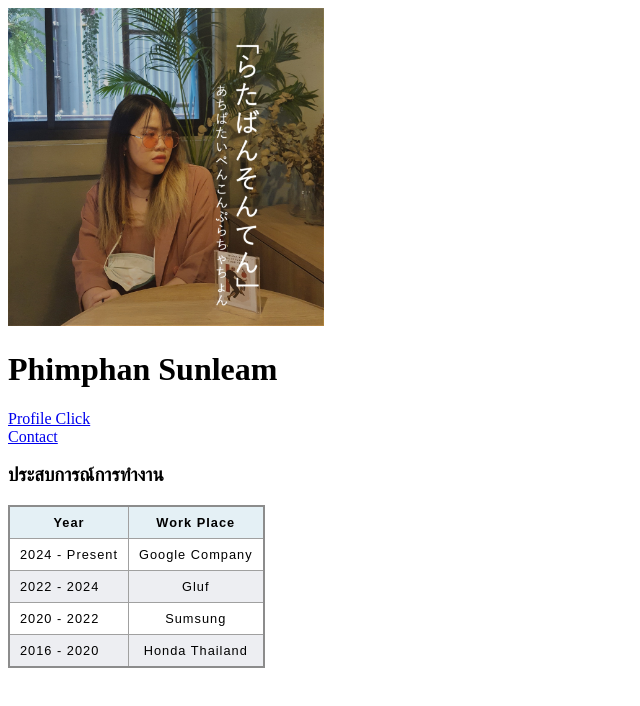
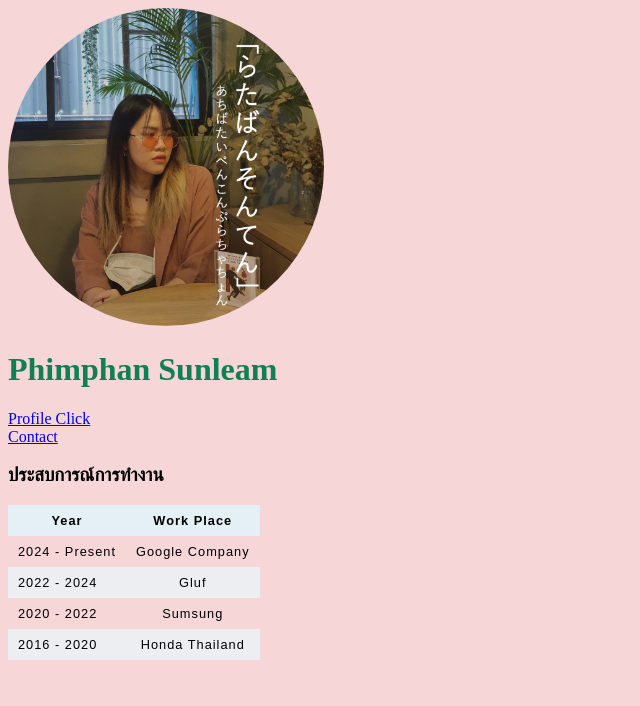
Before and after one commit to Covenseojin/mypage2024, a plain HTML site: page index.html in a window 1280 px wide. Shown: the whole page, without its empty margins (0-640 px from the left). Drawn offline with Linux system fonts and the light colour scheme.

Commit message:
Edit CSS

```diff
--- a/styles.css
+++ b/styles.css
@@ -1,10 +1,31 @@
+/* Tag selector */
+
 /* table, td {
     border: 2px solid rgb(140 140 140);
 } */
 
+img {
+    width: 250px; height: 250px; border-radius: 50%;
+  }
+
+  h1{
+    color: rgb(15, 128, 81);
+}
+
+hr {
+    /* background-color: rgb(162, 223, 199); */
+    border-style: dotted none none;
+    width: 30%;
+    /* height: 2px; */
+    border-color: #F6F7C4;
+    border-width: 5px;
+  }
+body{
+  background-color: #F6D6D6;
+}
 table {
     border-collapse: collapse;
-    border: 2px solid rgb(140 140 140);
+    /* border: 2px solid rgb(140 140 140); */
     font-family: sans-serif;
     font-size: 0.8rem;
     letter-spacing: 1px;
@@ -23,7 +44,7 @@ table {
 
   th,
   td {
-    border: 1px solid rgb(160 160 160);
+    /* border: 1px solid rgb(160 160 160); */
     padding: 8px 10px;
   }
 
```
